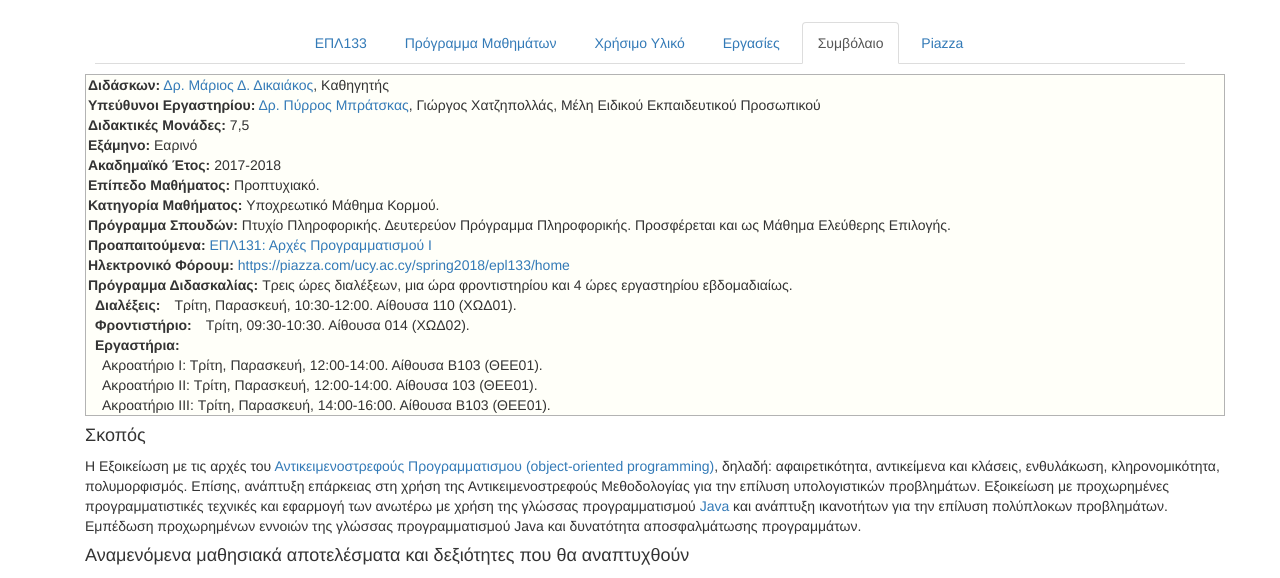
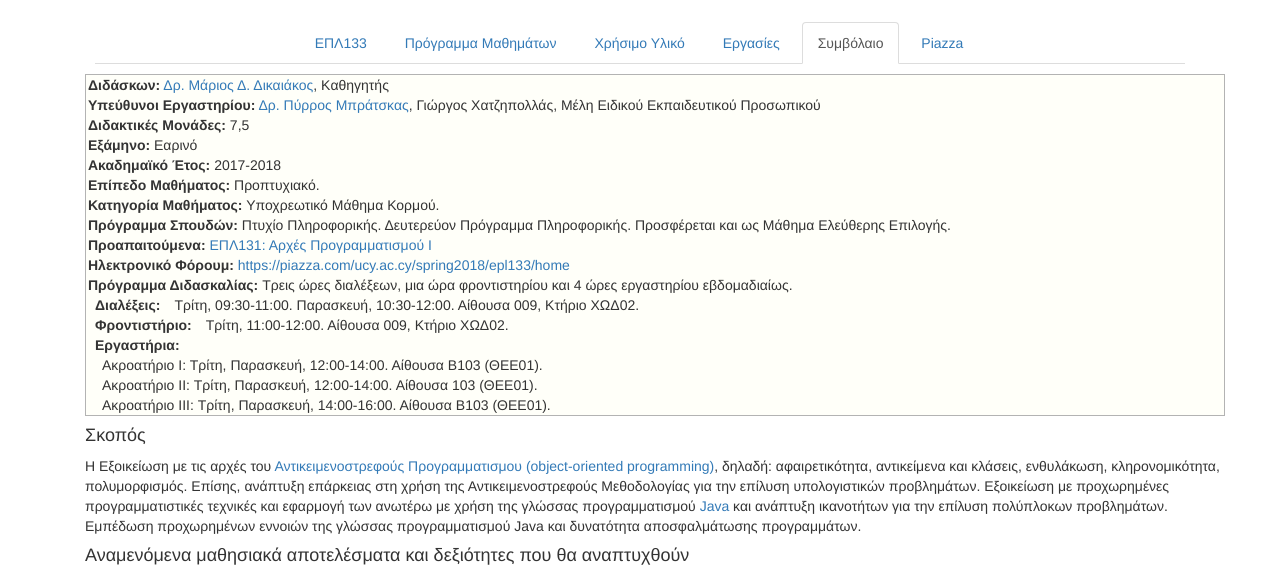
Before and after one commit to dikaiakos/epl133-site, a plain HTML site: page contract.html in a window 1280 px wide. Shown: the part 139-717 px from the top of the page. Drawn offline with nearby package versions, Linux system fonts and the light colour scheme.

Commit message:
lect1 slides and room change

```diff
--- a/contract.html
+++ b/contract.html
@@ -101,9 +101,9 @@
                     <strong>Πρόγραμμα Διδασκαλίας:</strong> Tρεις ώρες διαλέξεων, μια ώρα φροντιστηρίου και 4 ώρες εργαστηρίου εβδομαδιαίως.
                     <dl>
                         <dt>Διαλέξεις:</dt>
-                        <dd>Τρίτη, Παρασκευή, 10:30-12:00.  Αίθουσα 110 (ΧΩΔ01).</dd>
+                        <dd>Τρίτη, 09:30-11:00. Παρασκευή, 10:30-12:00.  Αίθουσα 009, Κτήριο ΧΩΔ02.</dd>
                         <dt>Φροντιστήριο:</dt>
-                        <dd>Τρίτη, 09:30-10:30. Αίθουσα 014 (ΧΩΔ02).</dd>
+                        <dd>Τρίτη, 11:00-12:00. Αίθουσα 009, Κτήριο ΧΩΔ02.</dd>
                         <dt>Eργαστήρια:</dt>
                         <dl>
                             <dd>Aκροατήριο Ι: Τρίτη, Παρασκευή, 12:00-14:00. Αίθουσα Β103 (ΘΕΕ01).</dd>
```
Also changed, not shown: index.html (+2 -2 lines), schedule.html (+1 -1 lines).
